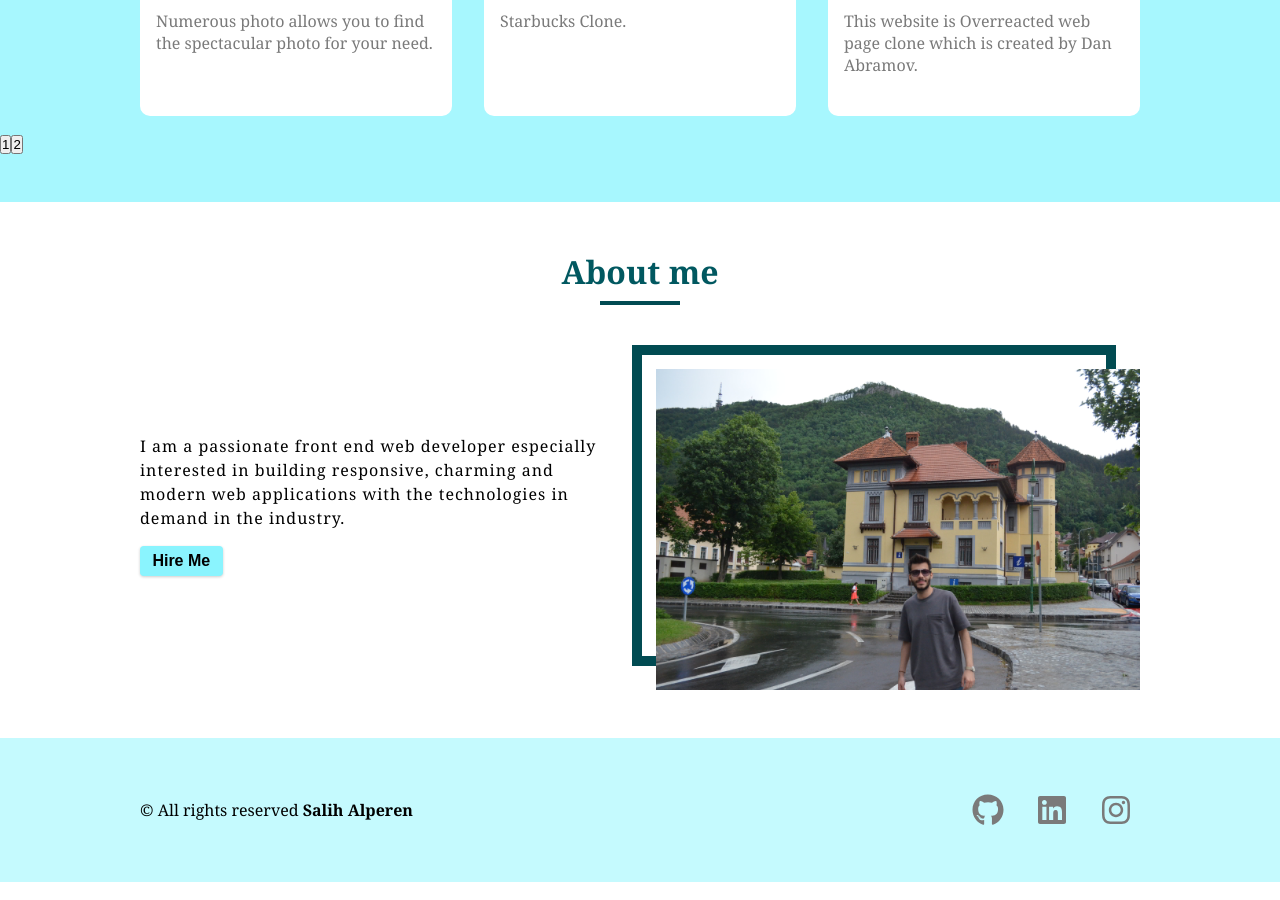
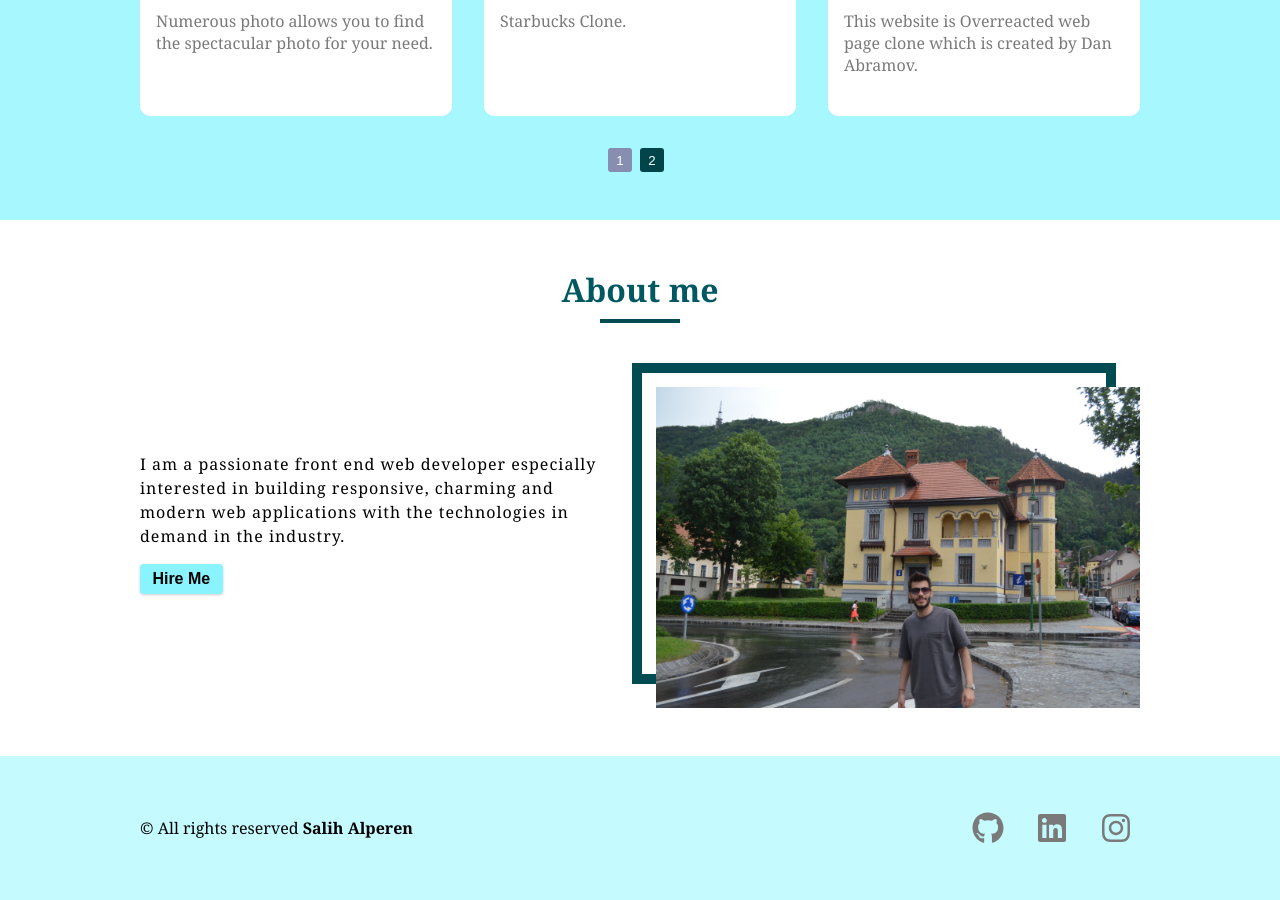
Before and after one commit to salperen-jpg/react-portfolio-app, a React (Create React App) app: page / in a window 1280 px wide. Shown: the part 2260-3160 px from the top of the page. Built offline with nearby package versions, Linux system fonts and the light colour scheme.

Commit message:
pagination is done

```diff
--- a/src/Components/Projects/ProjectList.js
+++ b/src/Components/Projects/ProjectList.js
@@ -62,4 +62,13 @@ export default [
     exp: 'This website is Overreacted web page clone which is created by Dan Abramov.',
     techs: ['ContextApi', 'React', 'Scss'],
   },
+  {
+    id: 8,
+    image: require('./expense.PNG'),
+    live: 'https://expence-tracker-app-react.netlify.app/',
+    repo: 'https://github.com/salperen-jpg/react-expense-tracker',
+    name: 'Expense Tracker App',
+    exp: 'Expense tracker can help you to arrange your money in some time interval',
+    techs: ['React', 'Css'],
+  },
 ];
--- a/src/Components/Projects/Projects.js
+++ b/src/Components/Projects/Projects.js
@@ -3,7 +3,8 @@ import Underline from '../Utils/Underline';
 import Project from './Project';
 import { useGlobalContext } from '../../context';
 const Projects = () => {
-  const { displayProjects, numberOfPages, handlePage } = useGlobalContext();
+  const { displayProjects, numberOfPages, handlePage, page } =
+    useGlobalContext();
 
   return (
     <article className='projects' id='Projects'>
@@ -16,10 +17,16 @@ const Projects = () => {
           return <Project key={project.id} {...project} />;
         })}
       </div>
-      <div className='btn-container'>
+      <div className='project-btn-container'>
         {numberOfPages.map((number, index) => {
           return (
-            <button key={index} onClick={() => handlePage(index)}>
+            <button
+              key={index}
+              className={`pagination-btn ${
+                page === index ? 'active-page' : null
+              }`}
+              onClick={() => handlePage(index)}
+            >
               {index + 1}
             </button>
           );
--- a/src/context.js
+++ b/src/context.js
@@ -35,6 +35,7 @@ export const AppProvider = ({ children }) => {
         numberOfPages,
         displayProjects,
         handlePage,
+        page,
       }}
     >
       {children}
--- a/src/index.css
+++ b/src/index.css
@@ -467,3 +467,26 @@ PROJECTS
 .project:hover .project-back {
   transform: rotateY(0);
 }
+/* BTN - CONTAINER */
+.project-btn-container {
+  margin-top: 2rem;
+  width: 100%;
+  display: flex;
+  justify-content: center;
+}
+.pagination-btn {
+  margin-right: 0.5rem;
+  width: 1.5rem;
+  height: 1.5rem;
+  display: flex;
+  align-items: center;
+  justify-content: center;
+  border: none;
+  background: var(--clr-dark-3);
+  color: var(--main-white);
+  cursor: pointer;
+  border-radius: 3px;
+}
+.active-page {
+  background: var(--clr-light-gray);
+}
```
Also changed, not shown: src/Components/Projects/expense.PNG (added).
